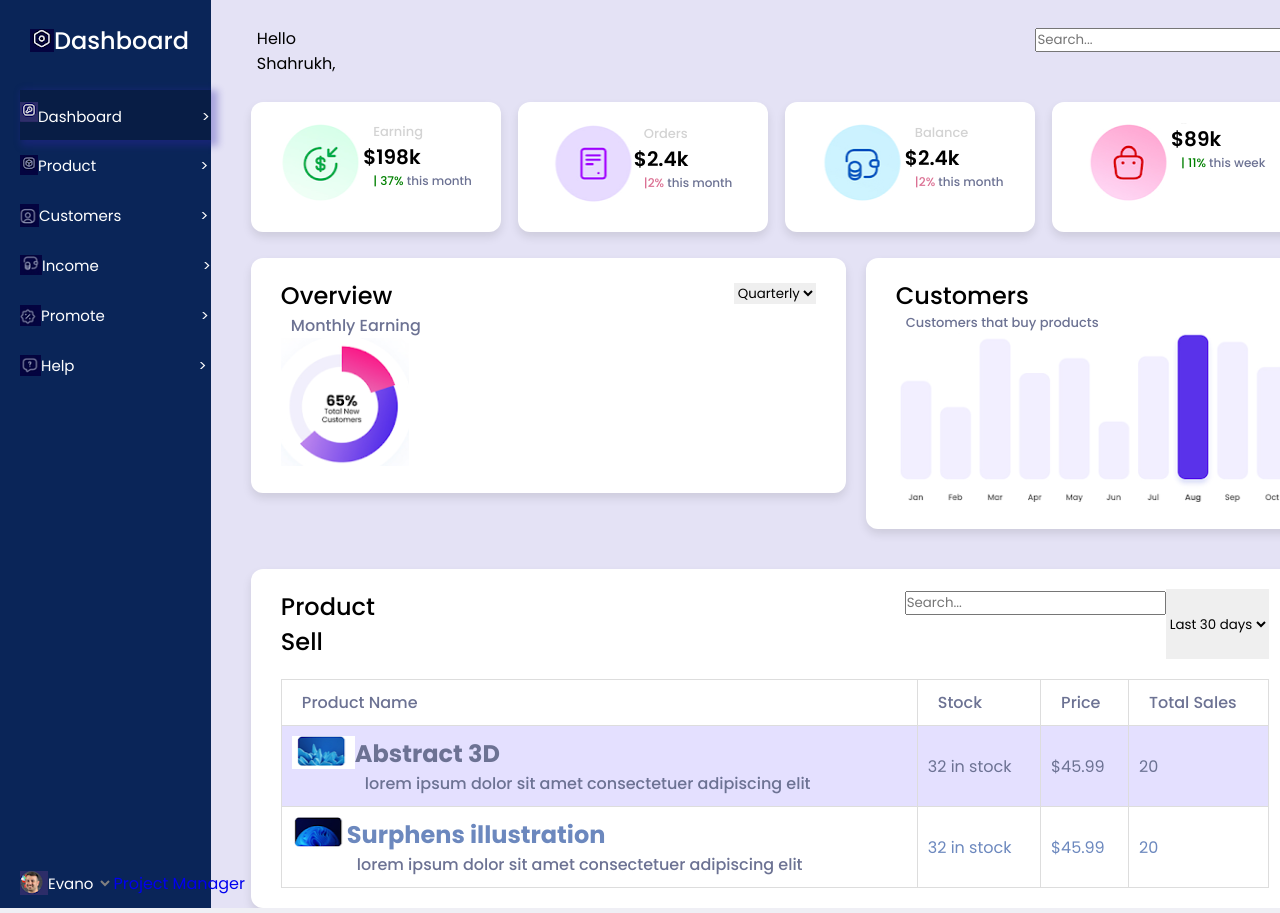
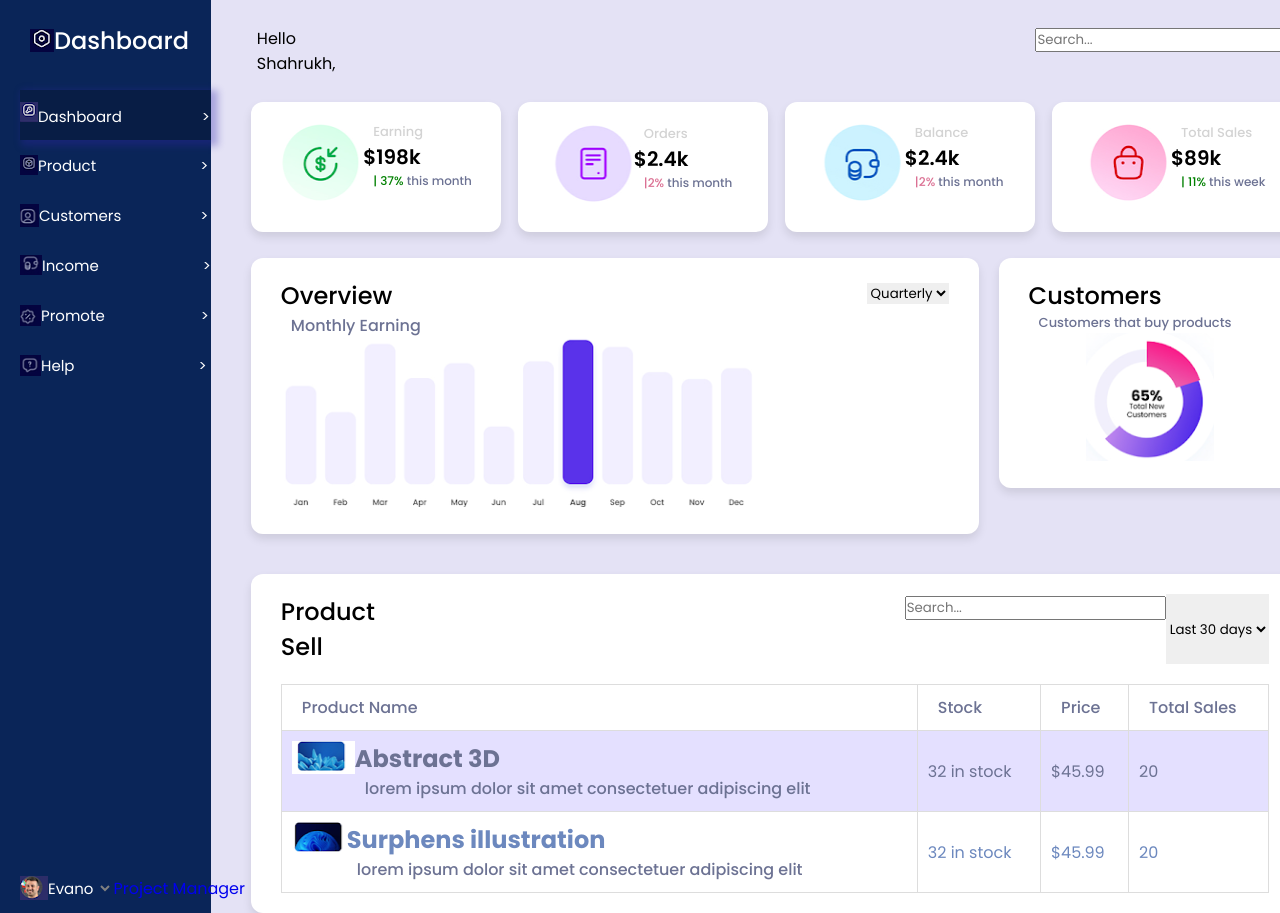
Before and after one commit to Kajal886/React-redux, a React (Create React App) app: page / in a window 1280 px wide. Built offline with nearby package versions, Linux system fonts and the light colour scheme.

Commit message:
Add changes

```diff
--- a/src/Webpage.js
+++ b/src/Webpage.js
@@ -112,7 +112,7 @@ const WebPage=()=> {
 
             <div style={{display:"flex"}}>
               <div><img src="total_sales.PNG" /></div>
-              <div><p style={{fontSize:"1px", color:"lightgrey", fontWeight:"500"}}>Total Sales</p> <span className='dollar'>$89k</span>
+              <div><p style={{fontSize:"13px", color:"lightgrey", fontWeight:"500"}}>Total Sales</p> <span className='dollar'>$89k</span>
               <p style={{fontSize:"12px"}}><span style={{color:"green"}}>| 11%</span> this week</p></div>
             </div>
           </div>
@@ -128,7 +128,7 @@ const WebPage=()=> {
           <div className="sales-details">
 
           <div style={{textAlign:"center"}}>
-         <img src='circle.PNG'/>
+          <img src='cols.PNG'/>
          </div>
           </div>
 
@@ -142,7 +142,8 @@ const WebPage=()=> {
          </div>
          </ul> */}
          <div style={{textAlign:"center"}}>
-         <img src='cols.PNG'/>
+
+         <img src='circle.PNG'/>
          </div>
 
         </div>
```
